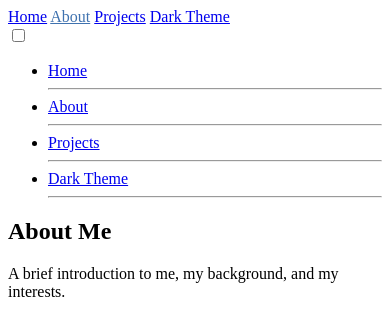
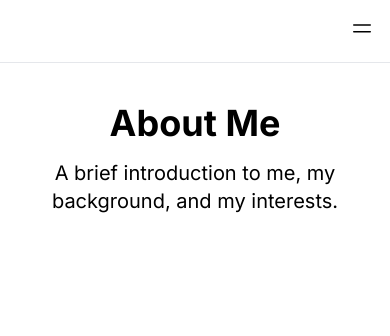
Before and after one commit to Anuragd275/Anuragd275.github.io, a plain HTML site: page about.html in a window 390 px wide. Drawn offline with nearby package versions, Linux system fonts and the light colour scheme.

Commit message:
Update about.html

```diff
--- a/about.html
+++ b/about.html
@@ -3,68 +3,108 @@
   <head>
     <meta charset="UTF-8" />
     <meta name="viewport" content="width=device-width, initial-scale=1.0" />
+
     <link rel="icon" href="assets/favicon/favicon.ico" type="image/x-icon" />
-    <link rel="stylesheet" href="style.css" />
-    <script src="script.js"></script>
-    <script
-      src="https://kit.fontawesome.com/991ac3604a.js"
-      crossorigin="anonymous"
-    ></script>
-    <title>About - Anurag</title>
+    <title>Anurag Dubey - Projects</title>
+    <script src="https://cdn.tailwindcss.com"></script>
+    <link rel="preconnect" href="https://fonts.googleapis.com" />
+    <link rel="preconnect" href="https://fonts.gstatic.com" crossorigin />
+    <link
+      href="https://fonts.googleapis.com/css2?family=Inter:ital,opsz,wght@0,14..32,100..900;1,14..32,100..900&display=swap"
+      rel="stylesheet"
+    />
     <style>
-      #aboutNavLink {
-        color: #3f72af;
+      body,
+      nav {
+        font-family: Inter;
+      }
+
+      /* Custom transition classes for smooth slide effect */
+      .menu-hidden {
+        max-height: 0;
+        overflow: hidden;
+        transition: max-height 0.6s ease;
+      }
+      .menu-visible {
+        max-height: 100vh;
+        transition: max-height 0.6s ease;
       }
     </style>
   </head>
-  <body>
-    <div class="desktop-nav" id="desktop-navbar">
-      <a href="index.html">Home</a>
-      <a href="about.html" id="aboutNavLink">About</a>
-      <a href="projects.html">Projects</a>
-      <a href="#" id="themeToggler" onclick="toggleTheme()">Dark Theme</a>
-    </div>
-    <nav class="menu--right mobile-nav" role="navigation">
-      <div class="menuToggle">
-        <input type="checkbox" />
-        <span></span>
-        <span></span>
-        <span></span>
-        <ul class="menuItem">
-          <li>
-            <a href="index.html">Home</a>
-            <hr />
-          </li>
+  <body class="bg-white text-black dark:bg-black dark:text-white">
+    <nav class="p-4 bg-white text-black dark:bg-black dark:text-white">
+      <div
+        class="container mx-auto flex justify-end md:justify-center items-center"
+      >
+        <!-- Logo -->
+        <!-- <div class="text-black text-xl font-bold">Logo</div> -->
 
-          <li>
-            <a href="about.html">About</a>
-            <hr />
-          </li>
+        <!-- Menu (Hidden on small screens) -->
+        <ul class="hidden md:flex space-x-8 text-black dark:text-white">
+          <li><a href="index.html" class="hover:text-gray-700">Home</a></li>
+          <li><a href="about.html" class="hover:text-gray-700">About</a></li>
+          <li><a href="project.html" class="hover:text-gray-700">Projects</a></li>
+          <li><a href="contact.html" class="hover:text-gray-700">Contact</a></li>
+        </ul>
 
-          <li>
-            <a href="projects.html">Projects</a>
-            <hr />
-          </li>
+        <!-- Hamburger Icon (Visible on small screens) -->
+        <div class="md:hidden">
+          <button id="menu-toggle" class="text-white focus:outline-none">
+            <svg
+              xmlns="http://www.w3.org/2000/svg"
+              fill="none"
+              viewBox="0 0 24 24"
+              stroke-width="1.5"
+              stroke="currentColor"
+              class="size-6 text-black dark:text-white"
+            >
+              <path
+                stroke-linecap="round"
+                stroke-linejoin="round"
+                d="M3.75 9h16.5m-16.5 6.75h16.5"
+              />
+            </svg>
+          </button>
+        </div>
+      </div>
 
-          <li>
-            <a href="#" id="themeToggler" onclick="toggleTheme();"
-              >Dark Theme</a
-            >
-            <hr />
-          </li>
+      <!-- Mobile Menu (Initially hidden) -->
+      <div id="mobile-menu" class="h-screen menu-hidden md:hidden">
+        <ul class="flex flex-col space-y-4 text-center items-center mt-4">
+          <li><a href="index.html" class="hover:text-gray-700">Home</a></li>
+          <hr class="h-[1] w-1/2" />
+          <li><a href="about.html" class="hover:text-gray-700">About</a></li>
+          <hr class="h-[1] w-1/2" />
+          <li><a href="project.html" class="hover:text-gray-700">Projects</a></li>
+          <hr class="h-[1] w-1/2" />
+          <li><a href="contact.html" class="hover:text-gray-700">Contact</a></li>
+          <hr class="h-[1] w-1/2" />
         </ul>
       </div>
     </nav>
-    <section id="heroBox">
-      <div class="hero-text">
-        <h1 id="hero-h1">About Me</h1>
-      </div>
-      <div class="hero-subtext">
-        <p id="hero-p">
+
+    <hr />
+
+    <section
+      class="flex flex-col justify-center text-center bg-white text-black dark:bg-black dark:text-white"
+    >
+      <div class="mt-8 p-2">
+        <h1 class="text-4xl font-bold md:text-6xl">About Me</h1>
+        <h1 class="text-xl mt-4">
           A brief introduction to me, my background, and my interests.
-        </p>
+        </h1>
       </div>
     </section>
-    <script src="script.js"></script>
+
+    <script>
+      // Toggle the mobile menu with smooth effect
+      document
+        .getElementById("menu-toggle")
+        .addEventListener("click", function () {
+          const menu = document.getElementById("mobile-menu");
+          menu.classList.toggle("menu-hidden");
+          menu.classList.toggle("menu-visible");
+        });
+    </script>
   </body>
 </html>
```
